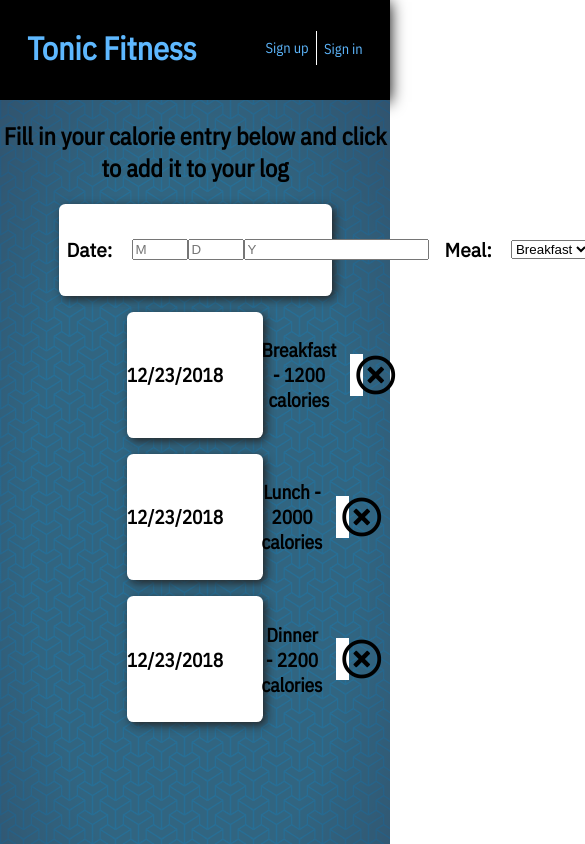
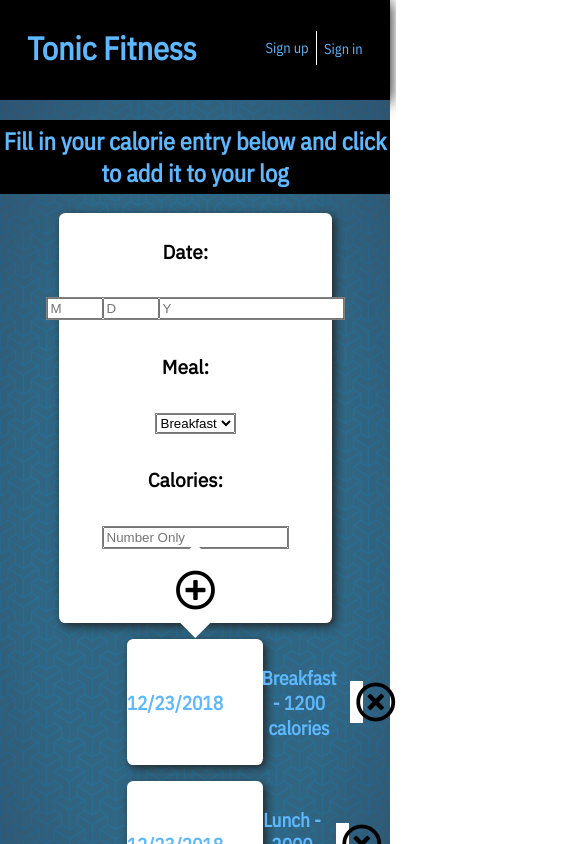
Before and after one commit to chingu-voyages/geckos-project-11, a React (Create React App) app in the folder tonic-fitness/: page /log in a window 390 px wide. Shown: the top 844 px of the page, 585 px wide, since content can reach past the window. Built offline with nearby package versions, Linux system fonts and the light colour scheme.

Commit message:
Layout and style Log entry for mobile

```diff
--- a/tonic-fitness/src/components/Log.js
+++ b/tonic-fitness/src/components/Log.js
@@ -81,6 +81,7 @@ class Log extends Component  {
     //Push into this.state.log
     this.state.log.push(newEntry);
 
+    //Reset local log
     this.setState ({
       localEntry: {
         day: '',
@@ -107,13 +108,14 @@ class Log extends Component  {
 
     return (
       <div id="log">
-        <h2 className="title flex-col">
+        <h2 className="title header">
           Fill in your calorie entry below and click to add it to your log
         </h2>
-        <section className="cal-entry flex-row">
 
+        <section className="cal-entry flex-col">
+
+          <h4 className="cal-entry-item-title">Date: </h4>
           <div className="cal-entry-item flex-row">
-            <h4 className="cal-entry-item-title">Date: </h4>
             <input name="month"
                    type="number"
                    min="1"
@@ -135,8 +137,8 @@ class Log extends Component  {
                    value={this.state.localEntry.year}
                    onChange={this.handleInputChange} />
           </div>
+          <h4 className="cal-entry-item-title">Meal: </h4>
           <div className="cal-entry-item flex-row">
-            <h4 className="cal-entry-item-title">Meal: </h4>
             <select name="meal"
                     value={this.state.localEntry.meal}
                     onChange={this.handleInputChange} >
@@ -147,8 +149,8 @@ class Log extends Component  {
               <option value="Other">Other</option>
             </select>
           </div>
+          <h4 className="cal-entry-item-title">Calories: </h4>
           <div className="cal-entry-item flex-row">
-            <h4 className="cal-entry-item-title">Calories: </h4>
             <input name="calories"
                    type="number"
                    placeholder="Number Only"
--- a/tonic-fitness/src/stylesheets/Log.scss
+++ b/tonic-fitness/src/stylesheets/Log.scss
@@ -15,7 +15,14 @@
 
   .title {
     font-family: $font-header;
+    color: $color-primary;
     text-align: center;
+  }
+
+  .header {
+    width: 100%;
+    padding: 0.2em 0;
+    background-color: #000;
   }
 
   .cal-entry {
@@ -28,6 +35,7 @@
 
   .cal-entry-item {
     margin: 0.5em;
+    border: 1px solid gray;
   }
 
   .cal-entry-item-title {
@@ -40,7 +48,7 @@
   }
 
   .entry-button {
-    padding: 0;
+    padding: 1em;
     background-color: #fff;
     border: 0;
     transform: rotate(45deg);
```
